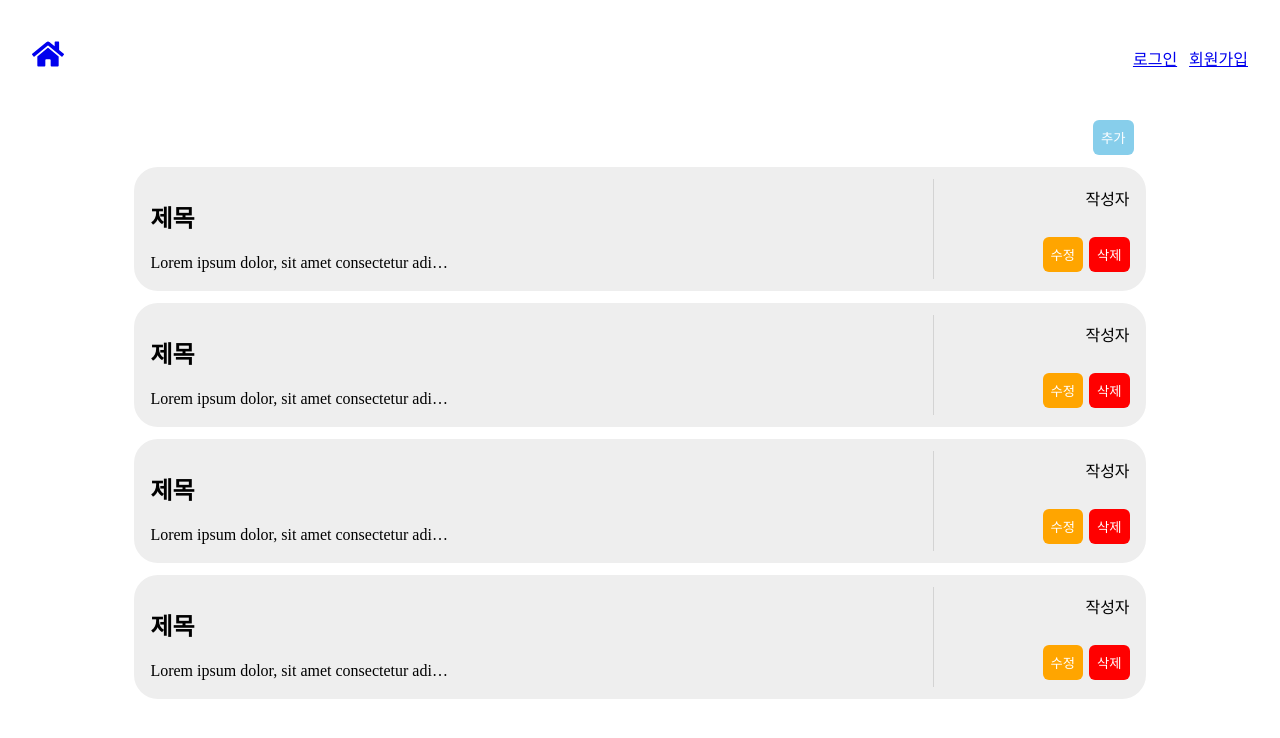
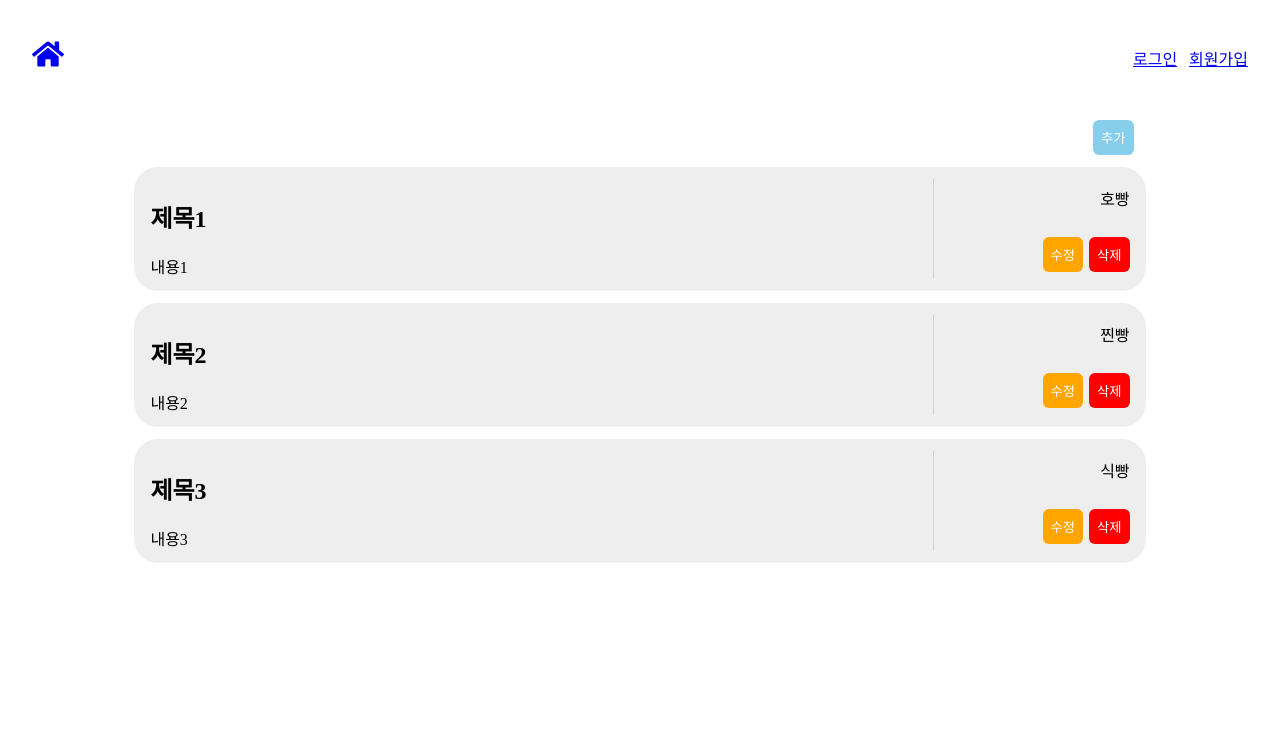
Before and after one commit to DevelopSoo/react-tutorial, a React (Create React App) app: page / in a window 1280 px wide. Shown: the top 738 px of the page. Built offline with nearby package versions, Linux system fonts and the light colour scheme.

Commit message:
Feat / useState를 활용하여 임시 데이터를 만들고 메인페이지에 보여줌

```diff
--- a/src/App.js
+++ b/src/App.js
@@ -5,13 +5,36 @@ import Create from "./pages/Create";
 import Login from "./pages/Login";
 import Signup from "./pages/Signup";
 import Edit from "./pages/Edit";
+import uuid from "react-uuid";
+import { useState } from "react";
 
 function App() {
+  const [posts, setPosts] = useState([
+    {
+      id: uuid(),
+      title: "제목1",
+      content: "내용1",
+      author: "호빵",
+    },
+    {
+      id: uuid(),
+      title: "제목2",
+      content: "내용2",
+      author: "찐빵",
+    },
+    {
+      id: uuid(),
+      title: "제목3",
+      content: "내용3",
+      author: "식빵",
+    },
+  ]);
+
   return (
     // 페이지 이동에 사용되는 Route 태그를 위해선 Routes로 먼저 감싸야 한다.
     <Routes>
       {/* path="/"이기 때문에 '<주소>/'인 주소로 접속할 경우 Main 컴포넌트가 화면에 보여지게 된다.  */}
-      <Route path="/" element={<Main />} />
+      <Route path="/" element={<Main posts={posts} />} />
       <Route path="/detail/:id" element={<Detail />} />
       <Route path="/create" element={<Create />} />
       <Route path="/edit" element={<Edit />} />
--- a/src/pages/Main.jsx
+++ b/src/pages/Main.jsx
@@ -3,7 +3,9 @@ import { useNavigate } from "react-router-dom";
 import Header from "../common/Header";
 import Container from "../common/Container";
 
-export default function Main() {
+export default function Main({ posts }) {
+  // console.log({ posts });
+
   const navigate = useNavigate();
   return (
     <>
@@ -32,9 +34,13 @@ export default function Main() {
             추가
           </button>
         </div>
-        {[1, 2, 3, 4].map((item) => (
+
+        {/* map() : 배열 안의 값들을 순회하면서 화면 렌더링.  */}
+        {/* map함수를 실행하고 return하는 최상단 태그 안에 key값을 입력해야 한다.
+            그 이유는 개별 요소를 id값으로 빠르게 구분해주기 위해서. */}
+        {posts.map((post) => (
           <div
-            key={item}
+            key={post.id}
             style={{
               backgroundColor: "#EEEEEE",
               height: "100px",
@@ -54,7 +60,7 @@ export default function Main() {
                 cursor: "pointer",
               }}
             >
-              <h2>제목</h2>
+              <h2>{post.title}</h2>
               <p
                 style={{
                   width: "300px",
@@ -63,10 +69,7 @@ export default function Main() {
                   whiteSpace: "nowrap",
                 }}
               >
-                Lorem ipsum dolor, sit amet consectetur adipisicing elit.Lorem
-                ipsum dolor, sit amet consectetur adipisicing elit.Lorem ipsum
-                dolor, sit amet consectetur adipisicing elit.Lorem ipsum dolor,
-                sit amet consectetur adipisicing elit.
+                {post.content}
               </p>
             </div>
             <div
@@ -79,7 +82,7 @@ export default function Main() {
                 gap: "12px",
               }}
             >
-              <div>작성자</div>
+              <div> {post.author}</div>
               <div>
                 <button
                   onClick={() => {
```
